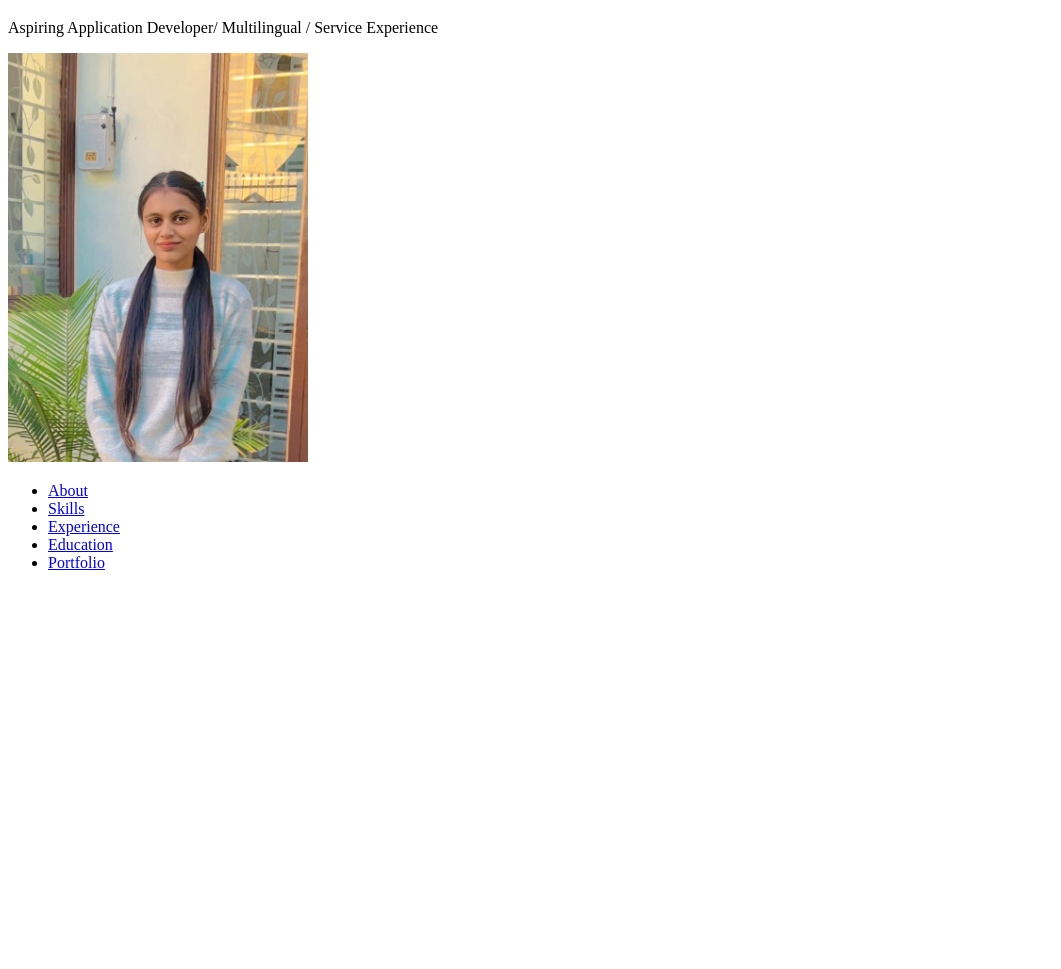
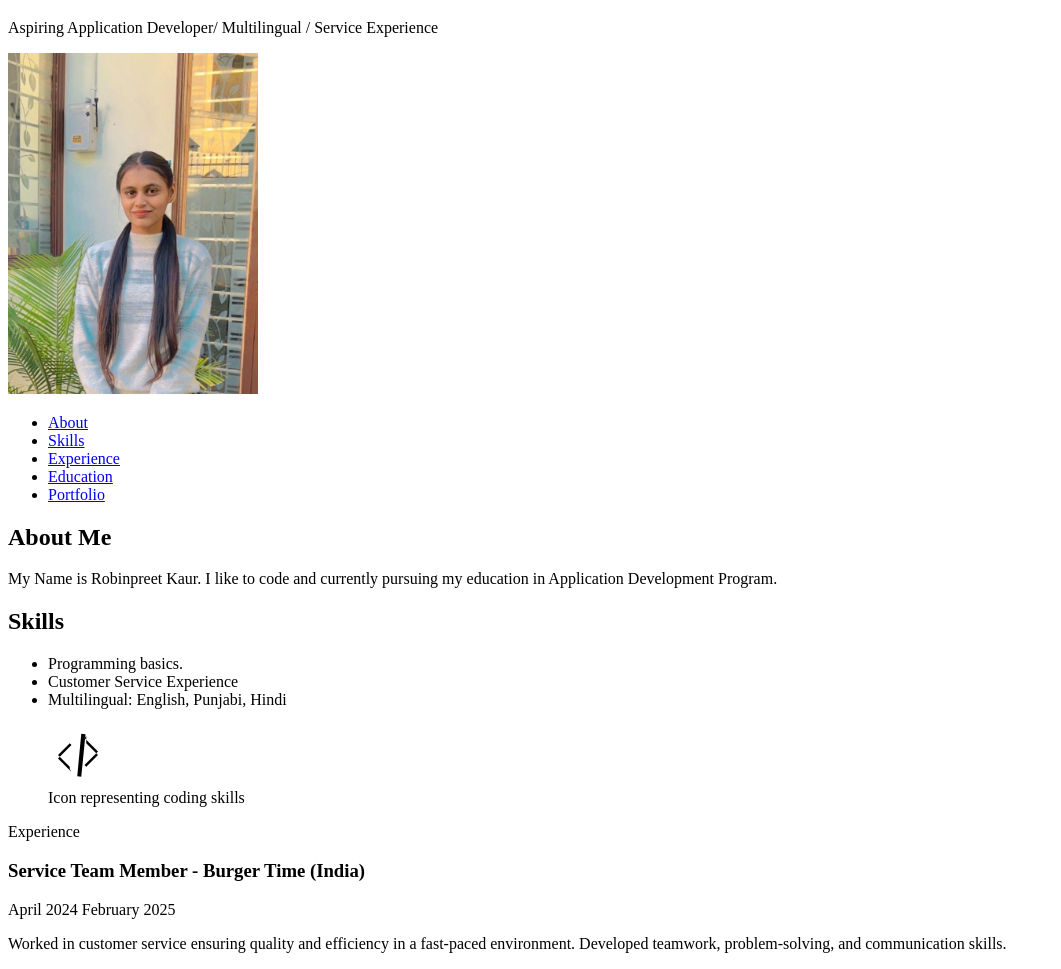
Before and after one commit to rrc-sp2025-Robinpreet/Front-End-Resume-Assignment-1, a plain HTML site: page index.html in a window 1280 px wide. Shown: the part 61-1030 px from the top of the page, without its empty margins (0-1061 px from the left). Before the commit the page ends 800 px from the top, so only its background shows below. Drawn offline with Linux system fonts and the light colour scheme.

Commit message:
Added the skills and experience in the file

```diff
--- a/index.html
+++ b/index.html
@@ -9,7 +9,7 @@
         <header>
             <h1>Robinpreet kaur </h1>
             <p>Aspiring Application Developer/ Multilingual / Service Experience</p>
-            <img src="images/458f83dc-0b60-475f-9f57-6c82b534a693.jpg"  alt=" My Profile Picture" width = "300" />
+            <img src="images/458f83dc-0b60-475f-9f57-6c82b534a693.jpg"  alt=" My Profile Picture" width = "250" />
             <nav aria-label="Main navigation">
                <ul>
                     <li><a href="#about">About</a></li>
@@ -20,3 +20,30 @@
                 </ul>
             </nav>
       </header>
+       <main class="main content">
+            <section id="about">
+            <h2>About Me</h2>
+            <p>My Name is Robinpreet Kaur. I like to code and currently pursuing my education in  Application Development Program.</p>
+            </section>
+
+            <section id="skills">
+            <h2>Skills</h2>
+                <ul>
+                    <li>Programming basics.</li>
+                    <li>Customer Service Experience</li>
+                    <li>Multilingual: English, Punjabi, Hindi</li>
+                </ul>
+                 <figure>
+                    <svg xmlns="http://www.w3.org/2000/svg" role="img" aria-label="Coding icon" width="60" height="60" viewBox="0 0 24 24">
+                    <path fill="currentColor" d="M8.7 16.7L4 12l4.7-4.7L9.4 8l-5.4 5.4 5.4 5.4-0.7-1.1zM15.3 7.3L20 12l-4.7 4.7-0.7-0.7 5.4-5.4-5.4-5.4 0.7-0.7zM13.3 3.5L11.7 20.5l1.6 0.2L15 3.7l-1.7-0.2z"/>
+                </svg>
+             <figcaption>Icon representing coding skills</figcaption>
+        </figure>
+        </section>
+
+            <section id="experience"
+            <h2>Experience</h2>
+            <h3>Service Team Member - Burger Time (India)</h3>
+            <p><time datetime="2024-04">April 2024</time> <time datetime="2025-02">February 2025</time></p>
+            <p>Worked in customer service ensuring quality and efficiency in a fast-paced environment. Developed teamwork, problem-solving, and communication skills.</p>
+        </section>
```
